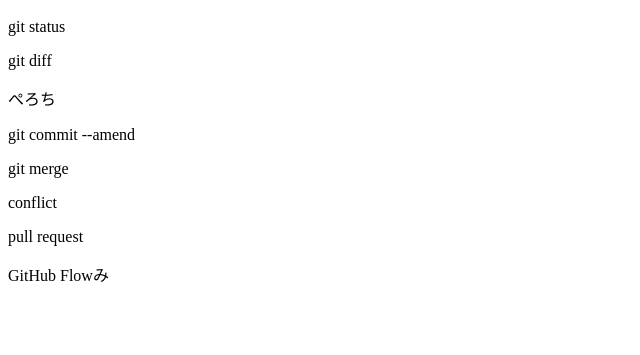
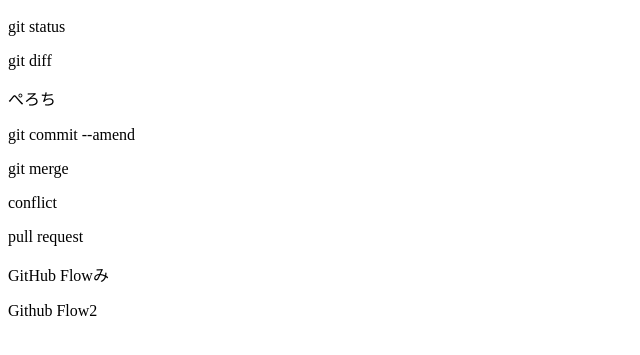
Before and after one commit to bananakale/git_tutorial, a plain HTML site: page index.html in a window 1280 px wide. Shown: the part 57-412 px from the top of the page, without its empty margins (0-640 px from the left). Drawn offline with Linux system fonts and the light colour scheme.

Commit message:
github2_flowの追記

```diff
--- a/index.html
+++ b/index.html
@@ -7,3 +7,4 @@
 <p>conflict</p>
 <p>pull request</p>
 <p>GitHub Flowみ</p>
+<p>Github Flow2</p>
```
